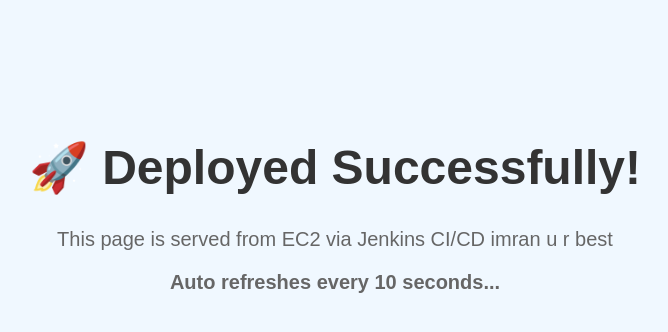
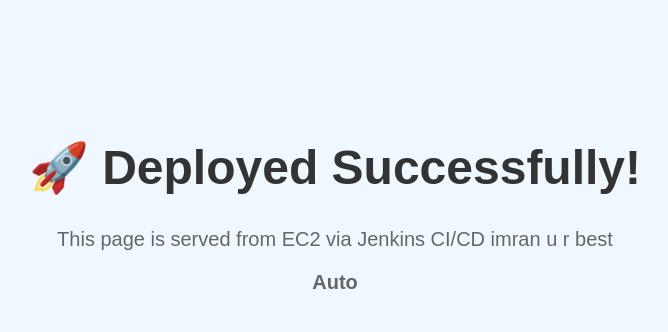
Before and after one commit to Imranbashir340/ec2-pipline-testing, a plain HTML site: page index.html in a window 1280 px wide. Shown: the whole page, without its empty margins (305-973 px from the left). Drawn offline with Linux system fonts and the light colour scheme.

Commit message:
run throw docker test

```diff
--- a/index.html
+++ b/index.html
@@ -25,6 +25,6 @@
 <body>
   <h1>🚀 Deployed Successfully!</h1>
   <p>This page is served from EC2 via Jenkins CI/CD imran u r best</p>
-  <p><strong>Auto refreshes every 10 seconds...</strong></p>
+  <p><strong>Auto  </strong></p>
 </body>
 </html>
```
